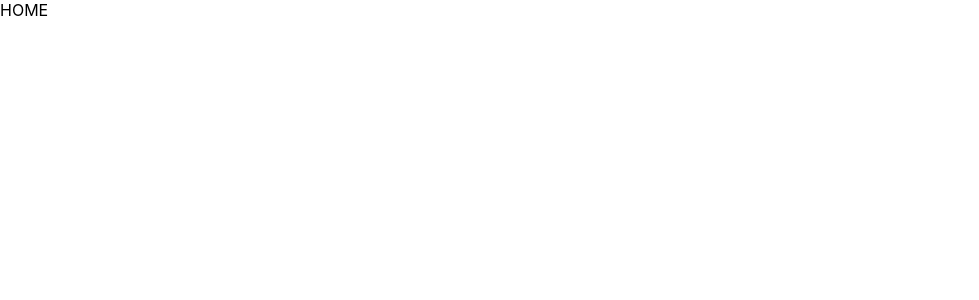
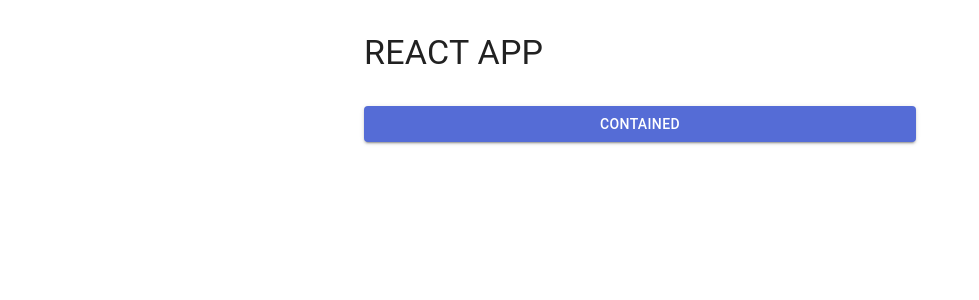
Before and after one commit to zafarjonovich-ozodbek/burak-react, a React (Create React App) app: page / in a window 1280 px wide. Shown: the top 300 px of the page, without its empty margins (0-979 px from the left). Built offline with nearby package versions, Linux system fonts and the light colour scheme.

Commit message:
feat: MUI standart integration

```diff
--- a/package.json
+++ b/package.json
@@ -3,6 +3,9 @@
   "version": "0.1.0",
   "private": true,
   "dependencies": {
+    "@emotion/react": "^11.14.0",
+    "@emotion/styled": "^11.14.1",
+    "@mui/material": "^9.5.0",
     "@reduxjs/toolkit": "^1.8.1",
     "@testing-library/jest-dom": "^4.2.4",
     "@testing-library/react": "^9.5.0",
--- a/src/app/App.tsx
+++ b/src/app/App.tsx
@@ -1,8 +1,19 @@
 import React from "react";
 import "../css/app.css";
+import { Box, Button, Container, Stack, Typography } from "@mui/material";
 
 function App() {
-  return <div>HOME</div>;
+  return (
+    <Container maxWidth="sm">
+      <Stack direction={"column"}>
+        <Box sx={{ my: 4 }}>
+          <Typography variant="h4" component={"h4"}>
+            REACT APP
+          </Typography>
+        </Box>
+        <Button variant="contained">Contained</Button>
+      </Stack>
+    </Container>
+  );
 }
-
 export default App;
--- a/src/index.tsx
+++ b/src/index.tsx
@@ -4,12 +4,18 @@
 import { store } from "./app/store";
 import App from "./app/App";
 import reportWebVitals from "./reportWebVitals";
+import CssBaseline from "@mui/material/CssBaseline";
+import { ThemeProvider } from "@mui/material/styles";
+import theme from "./theme";
 import "./css/index.css";
 
 ReactDOM.render(
   <React.StrictMode>
     <Provider store={store}>
-      <App />
+      <ThemeProvider theme={theme}>
+        <CssBaseline />
+        <App />
+      </ThemeProvider>
     </Provider>
   </React.StrictMode>,
   document.getElementById("root"),
--- /dev/null
+++ b/src/theme.ts
@@ -0,0 +1,18 @@
+import { createTheme } from "@mui/material/styles";
+import { red } from "@mui/material/colors";
+
+const theme = createTheme({
+  palette: {
+    primary: {
+      main: "#556cd6",
+    },
+    secondary: {
+      main: "#19857b",
+    },
+    error: {
+      main: red.A400,
+    },
+  },
+});
+
+export default theme;
```
Also changed, not shown: 1 other file (tests, documents, lock files or other folders).
